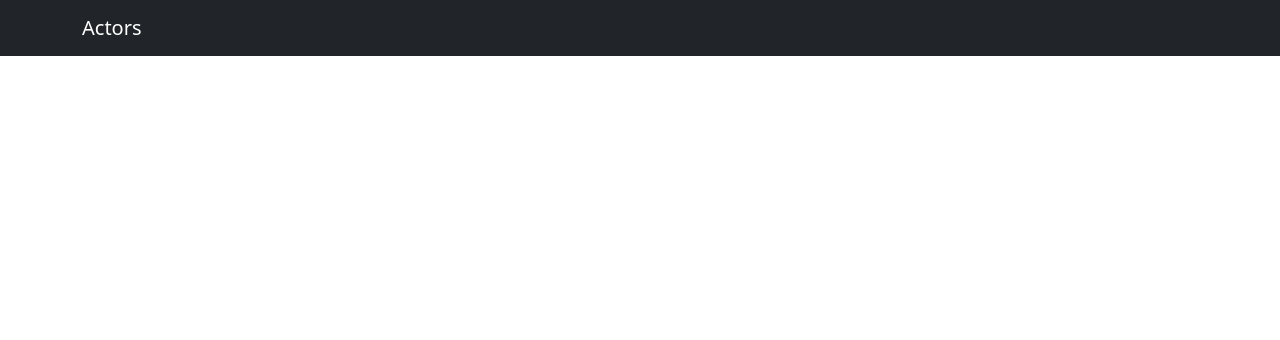
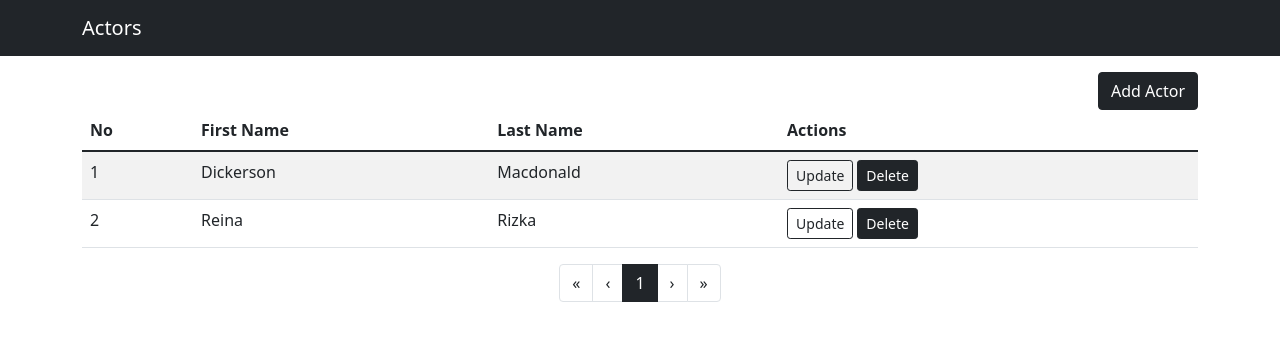
Before and after one commit to ReyRizki/ETS_3A_ReynaldyRizki, a Vue app in the folder front-end/: page / in a window 1280 px wide. Shown: the top 340 px of the page. Built offline with nearby package versions, Linux system fonts and the light colour scheme.

Commit message:
feature(Table): Add Basic Table
- Add table
- Add pagination
- Add button to update and delete
- Add Add Actor button

```diff
--- a/front-end/src/App.vue
+++ b/front-end/src/App.vue
@@ -5,19 +5,84 @@
         <b-navbar-brand> Actors </b-navbar-brand>
       </div>
     </b-navbar>
+    <div class="container mt-3">
+      <div class="d-flex justify-content-end">
+        <b-button variant="dark"> Add Actor </b-button>
+      </div>
+      <b-table
+        id="actor-table"
+        striped
+        hover
+        :fields="fields"
+        :items="actors"
+        :per-page="perPage"
+        :current-page="currentPage"
+      >
+        <template #cell(no)="data">
+          {{ data.index + 1 }}
+        </template>
+        <template #cell(actions)="row">
+          <div class="d-flex gap-1">
+            <b-button size="sm" @click="() => console.log(row)" variant="outline-dark">
+              Update
+            </b-button>
+            <b-button size="sm" @click="() => console.log(row)" variant="dark">
+              Delete
+            </b-button>
+          </div>
+        </template>
+      </b-table>
+      <div class="d-flex justify-content-center">
+        <b-pagination
+          id="pagination"
+          v-model="currentPage"
+          :total-rows="actors.length"
+          :per-page="perPage"
+          aria-controls="actor-table"
+        ></b-pagination>
+      </div>
+    </div>
   </div>
 </template>
 
 <script lang="ts">
 import { Component, Vue } from "vue-property-decorator";
-import { BNavbar } from "bootstrap-vue";
+import { BNavbar, BTable, BButton } from "bootstrap-vue";
 
 @Component({
   components: {
     BNavbar,
+    BTable,
+    BButton,
+  },
+  data: function () {
+    return {
+      perPage: 10,
+      currentPage: 1,
+      fields: ["no", "first_name", "last_name", "actions"],
+      actors: [
+        { id: 1, first_name: "Dickerson", last_name: "Macdonald" },
+        { id: 2, first_name: "Reina", last_name: "Rizka" },
+      ],
+    };
   },
 })
 export default class App extends Vue {}
 </script>
 
-<style lang="scss"></style>
+<style lang="scss">
+#pagination {
+  .page-item {
+    .page-link {
+      color: #212529;
+    }
+    &.active {
+      .page-link {
+        color: white;
+        background-color: #212529;
+        border-color: #212529;
+      }
+    }
+  }
+}
+</style>
```
